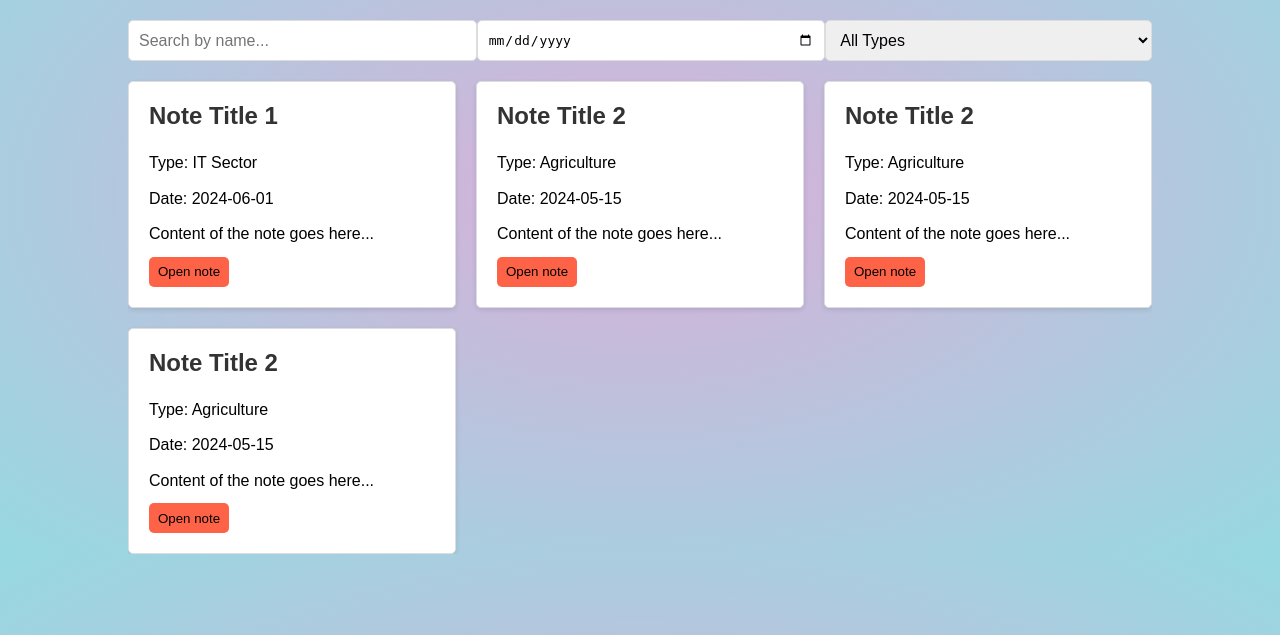
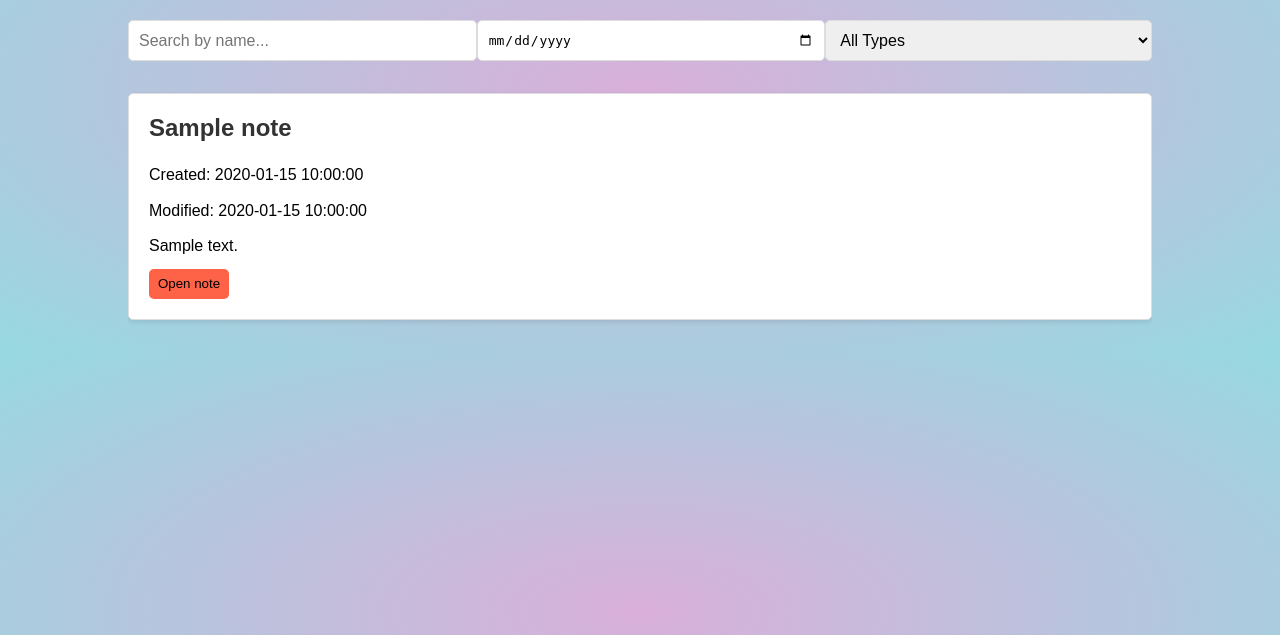
Before and after one commit to Balsa-Dogandzic/Notes, a Flask app: template templates/index.html in a window 1280 px wide. Shown: the part 165-800 px from the top of the page. Run offline with Flask 3, Linux system fonts and the light colour scheme; the template is opened without the code that fills it: most values are stand-ins (such as "Sample title", 1, 10 or a date in 2020); some libraries are stand-ins or nearby versions.

Commit message:
Notes page, and single note modal

```diff
--- a/app.py
+++ b/app.py
@@ -1,7 +1,8 @@
 import markdown
-from flask import Flask, render_template, request, redirect, session
+from flask import Flask, render_template, request, redirect, session, jsonify
 from flask_mysqldb import MySQL
 from werkzeug.security import generate_password_hash, check_password_hash
+import markdown
 
 app = Flask(__name__, static_url_path='/static/')
 app.config['SECRET_KEY'] = '88932b3fa37fc7378ede32684eaa9972'
@@ -16,7 +17,25 @@ mysql = MySQL(app)
 
 @app.route('/')
 def notes_page():
-    return render_template("index.html")
+    if not session.get('logged'):
+        return redirect('/login/')
+    cursor = mysql.connection.cursor()
+    cursor.execute(f"SELECT * FROM notes WHERE user_id='{session.get('user_id')}'")
+    notes = cursor.fetchall()
+    cursor.close()
+    return render_template("index.html", notes=notes)
+
+
+@app.route('/note/<int:id>/')
+def get_note(id):
+    cursor = mysql.connection.cursor()
+    cursor.execute(f"SELECT * FROM notes WHERE id={id}")
+    note = cursor.fetchone()
+    cursor.close()
+    md = markdown.Markdown(extensions=["fenced_code"])
+    content = md.convert(note['content'])
+    response = jsonify({'title': note['title'], 'created_at':note['created_at'], 'modified_at': note['modified_at'], 'content': content})
+    return response
 
 
 # Autentifikacija
--- a/static/css/style.css
+++ b/static/css/style.css
@@ -40,13 +40,13 @@ body {
 /* log in and registration */
 
 .login-background {
-    background-image: url('../Images/background_notes.jpg');
+  background-image: url("../Images/background_notes.jpg");
   background-size: cover;
   background-position: center;
 }
 
 .register-background {
-    background-image: url('../Images/background_notes.jpg');
+  background-image: url("../Images/background_notes.jpg");
   background-size: cover;
   background-position: center;
 }
@@ -58,7 +58,8 @@ body {
   height: 100vh;
 }
 
-.login-form, .register-form {
+.login-form,
+.register-form {
   background: rgba(255, 255, 255, 0.9);
   padding: 20px;
   border-radius: 10px;
@@ -66,19 +67,22 @@ body {
   width: 300px;
 }
 
-.login-form h2, .register-form h2 {
+.login-form h2,
+.register-form h2 {
   margin-bottom: 20px;
   font-size: 24px;
   color: #333;
   text-align: center;
 }
 
-.login-form label, .register-form label {
+.login-form label,
+.register-form label {
   margin-bottom: 5px;
   color: #555;
 }
 
-.login-form input, .register-form input {
+.login-form input,
+.register-form input {
   width: 92%;
   padding: 10px;
   margin-bottom: 15px;
@@ -86,7 +90,8 @@ body {
   border-radius: 5px;
 }
 
-.login-form button, .register-form button {
+.login-form button,
+.register-form button {
   width: 100%;
   padding: 10px;
   background-color: tomato;
@@ -98,11 +103,13 @@ body {
   transition: background-color 0.3s;
 }
 
-.login-form button:hover, .register-form button:hover {
+.login-form button:hover,
+.register-form button:hover {
   background-color: rgba(255, 99, 71, 0.637);
 }
 
-.register-form a:hover, .login-form a:hover {
+.register-form a:hover,
+.login-form a:hover {
   color: tomato;
 }
 
@@ -146,6 +153,7 @@ header h1 {
   display: grid;
   grid-template-columns: repeat(auto-fit, minmax(300px, 1fr));
   gap: 20px;
+  margin: 2rem 0;
 }
 
 .notes-section .note {
@@ -153,7 +161,7 @@ header h1 {
   padding: 20px;
   border: 1px solid #ddd;
   border-radius: 5px;
-    box-shadow: 0 2px 5px rgba(0,0,0,0.1);
+  box-shadow: 0 2px 5px rgba(0, 0, 0, 0.1);
   transition: transform 0.3s ease;
 }
 
@@ -172,7 +180,9 @@ header h1 {
   margin: 10px 0;
 }
 
-.btn-forNote, .btn-openNote, .resetFilters {
+.btn-forNote,
+.btn-openNote,
+.resetFilters {
   width: 80px;
   height: 30px;
   background-color: tomato;
@@ -180,7 +190,9 @@ header h1 {
   border: none;
 }
 
-.btn-forNote:hover, .btn-openNote:hover, .resetFilters:hover {
+.btn-forNote:hover,
+.btn-openNote:hover,
+.resetFilters:hover {
   background-color: rgba(255, 99, 71, 0.637);
   cursor: pointer;
 }
@@ -226,7 +238,8 @@ header h1 {
   cursor: pointer;
 }
 
-.modal-content button, .resetFilters {
+.modal-content button,
+.resetFilters {
   width: auto;
 }
 
--- a/templates/index.html
+++ b/templates/index.html
@@ -31,49 +31,56 @@
             </select>
         </section>
         <section class="notes-section">
+            {% for note in notes %}
             <div class="note">
-                <h2>Note Title 1</h2>
-                <p>Type: IT Sector</p>
-                <p>Date: 2024-06-01</p>
-                <p>Content of the note goes here...</p>
-                <button class="btn-openNote">Open note</button>
+                <h2>{{note.title}}</h2>
+                <p>Created: {{note.created_at}}</p>
+                <p>Modified: {{note.modified_at}}</p>
+                <p>{{note.get('content')[:80]}}{% if note.get('content')|length > 80 %}...{% endif %}</p>
+                <button class="btn-openNote" onclick="showNote({{note.id}})">Open note</button>
             </div>
-            <div class="note">
-                <h2>Note Title 2</h2>
-                <p>Type: Agriculture</p>
-                <p>Date: 2024-05-15</p>
-                <p>Content of the note goes here...</p>
-                <button class="btn-openNote">Open note</button>
-            </div>
-            <div class="note">
-                <h2>Note Title 2</h2>
-                <p>Type: Agriculture</p>
-                <p>Date: 2024-05-15</p>
-                <p>Content of the note goes here...</p>
-                <button class="btn-openNote">Open note</button>
-            </div>
-            <div class="note">
-                <h2>Note Title 2</h2>
-                <p>Type: Agriculture</p>
-                <p>Date: 2024-05-15</p>
-                <p>Content of the note goes here...</p>
-                <button class="btn-openNote">Open note</button>
-            </div>
+            {% endfor %}
         </section>
     </div>
 
     <div id="noteModal" class="modal">
         <div class="modal-content">
             <span class="close">&times;</span>
-            <h2 id="modalTitle">Note Title</h2>
-            <p id="modalType">Type: </p>
-            <p id="modalDate">Date: </p>
-            <p id="modalContent">Content of the note goes here...</p>
+            <h2 id="modalTitle"></h2>
+            <p id="modalCreated">Created at: </p>
+            <p id="modalModified">Modified at: </p>
+            <p id="modalContent"></p>
             <button class="btn-forNote">Change note</button>
         </div>
     </div>
 
-    <script src="/static/js/main.js"></script>
+    <!--<script src="/static/js/main.js"></script> -->
+    <script>
+        const modal = document.getElementById('noteModal');
+        const span = document.getElementsByClassName('close')[0];
+
+        function showNote(noteId) {
+            fetch(`/note/${noteId}/`)
+                .then(response => response.json())
+                .then(data => {
+                    document.getElementById('modalTitle').innerText = data.title;
+                    document.getElementById('modalCreated').innerText = data.created_at;
+                    document.getElementById('modalModified').innerText = data.modified_at;
+                    document.getElementById('modalContent').innerHTML = data.content;
+
+                    modal.style.display = 'block';
+                });
+        }
+        span.onclick = function () {
+            modal.style.display = 'none';
+        };
+
+        window.onclick = function (event) {
+            if (event.target == modal) {
+                modal.style.display = 'none';
+            }
+        };
+    </script>
 
 </body>
 
```
Lines whose indentation alone changed are shown as unchanged.
